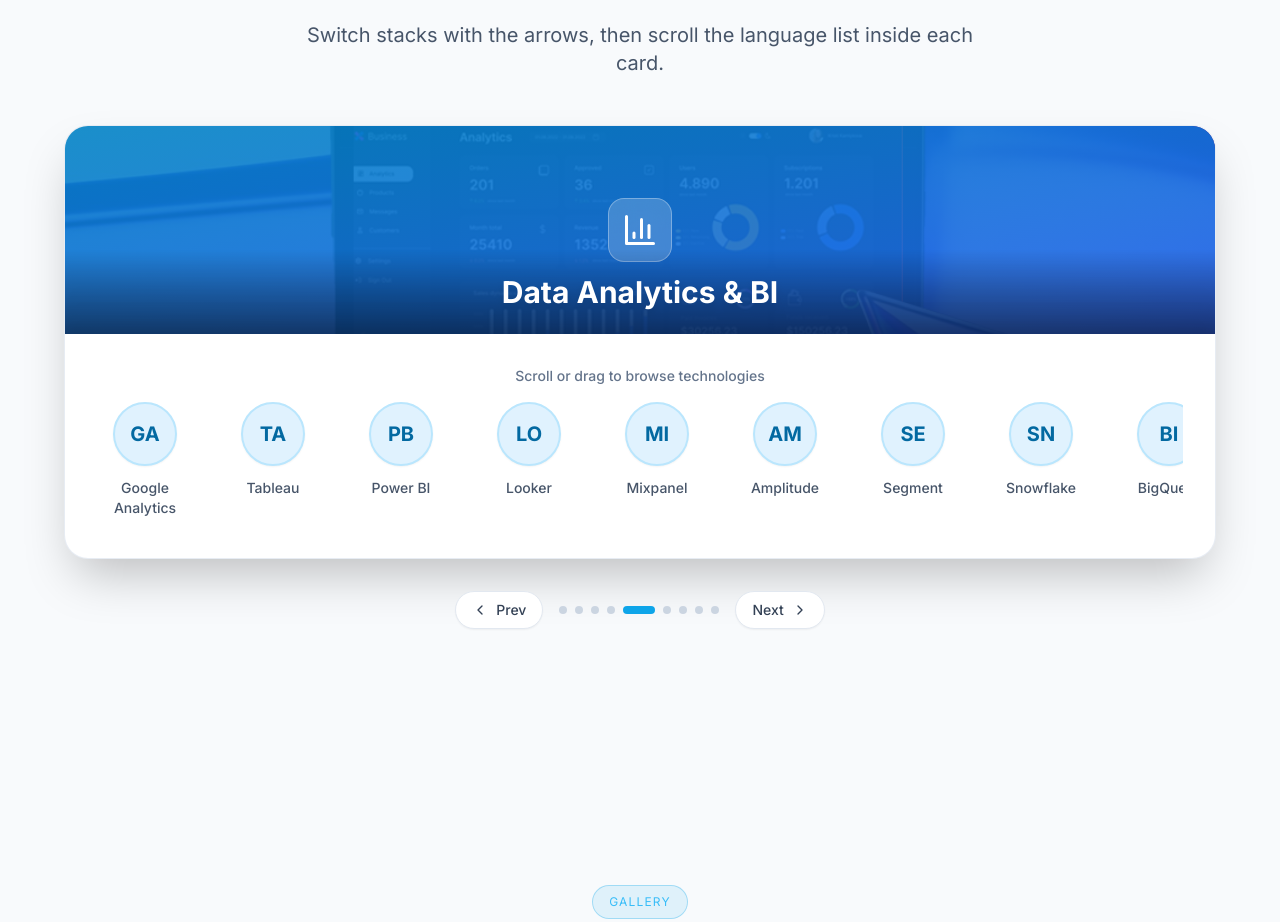
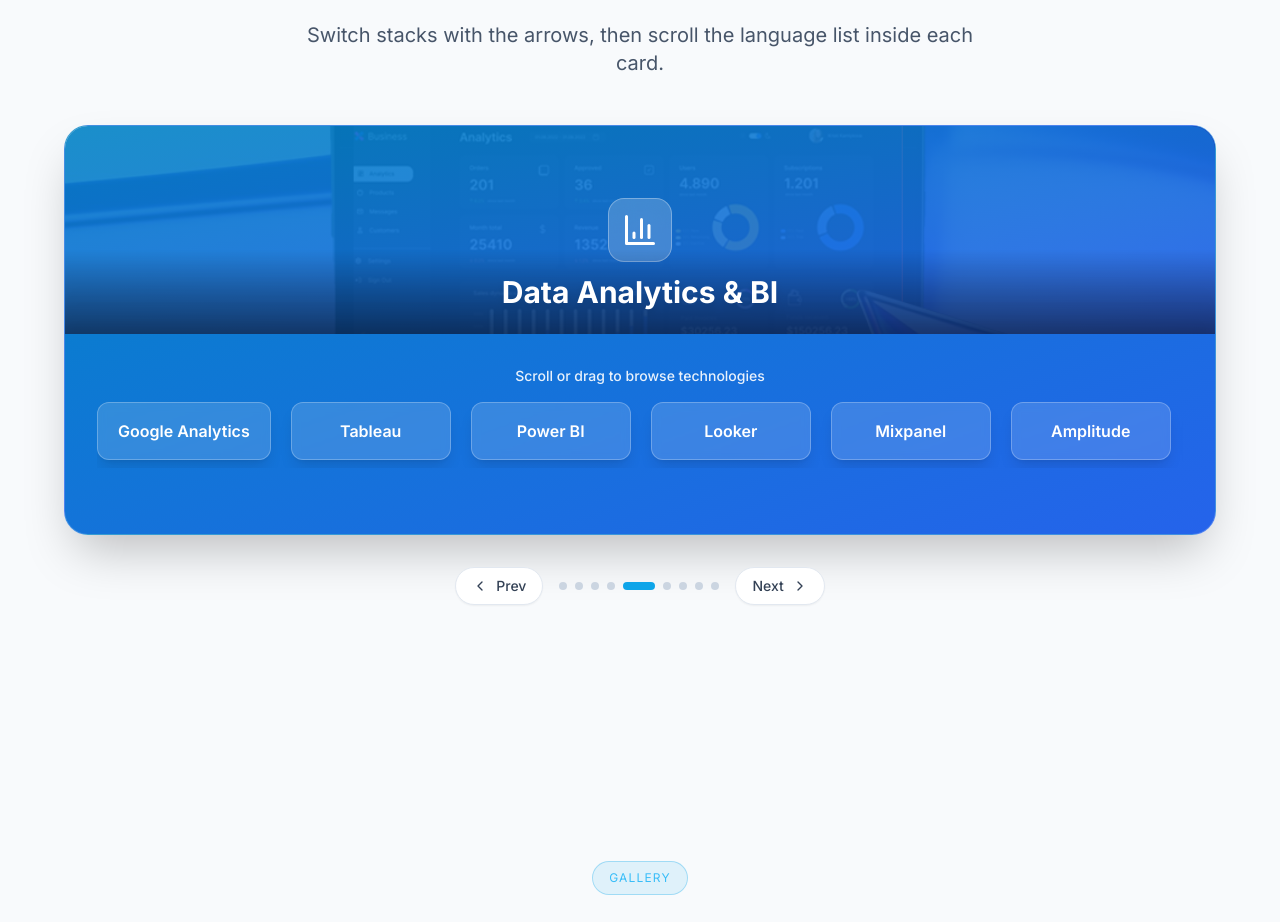
Before and after one commit to jeyliar246/tevuna2, a Next.js app: page / in a window 1280 px wide. Shown: the part 3767-4689 px from the top of the page. Built offline with nearby package versions, Linux system fonts and the light colour scheme.

Commit message:
Tech carousel: full card color, formal language cards
Card body uses category gradient (no white). Language items are small cards instead of circles.

Made-with: Cursor

```diff
--- a/components/Technologies.tsx
+++ b/components/Technologies.tsx
@@ -16,20 +16,13 @@ import {
   ChevronRight,
 } from 'lucide-react'
 
-function getInitials(name: string): string {
-  const trimmed = name.trim()
-  const parts = trimmed.split(/\s+/)
-  if (parts.length >= 2) return (parts[0][0] + parts[1][0]).toUpperCase()
-  const two = trimmed.slice(0, 2).toUpperCase().replace(/[^A-Z0-9]/g, '')
-  return two || trimmed[0]?.toUpperCase() || '?'
-}
-
 const techCategories = [
   {
     icon: Code,
     title: 'Web Development',
     image: '/assets/home-data.png',
     gradient: 'from-blue-600/90 to-cyan-600/90',
+    bodyBg: 'from-blue-600 to-cyan-600',
     technologies: [
       'HTML5',
       'CSS3',
@@ -55,6 +48,7 @@ const techCategories = [
     title: 'Mobile App Development',
     image: '/assets/mobileappdev.jpg',
     gradient: 'from-violet-600/90 to-purple-600/90',
+    bodyBg: 'from-violet-600 to-purple-600',
     technologies: [
       'React Native',
       'Flutter',
@@ -76,6 +70,7 @@ const techCategories = [
     title: 'CMS & E-Commerce',
     image: '/assets/home-analytics.png',
     gradient: 'from-amber-600/90 to-orange-600/90',
+    bodyBg: 'from-amber-600 to-orange-600',
     technologies: [
       'WordPress',
       'WooCommerce',
@@ -94,6 +89,7 @@ const techCategories = [
     title: 'Databases & Backend',
     image: '/assets/home-data.png',
     gradient: 'from-emerald-600/90 to-teal-600/90',
+    bodyBg: 'from-emerald-600 to-teal-600',
     technologies: [
       'MySQL',
       'PostgreSQL',
@@ -112,6 +108,7 @@ const techCategories = [
     title: 'Data Analytics & BI',
     image: '/assets/home-analytics.png',
     gradient: 'from-sky-600/90 to-blue-600/90',
+    bodyBg: 'from-sky-600 to-blue-600',
     technologies: [
       'Google Analytics',
       'Tableau',
@@ -130,6 +127,7 @@ const techCategories = [
     title: 'Cloud & DevOps',
     image: '/assets/home-cloud.png',
     gradient: 'from-indigo-600/90 to-blue-600/90',
+    bodyBg: 'from-indigo-600 to-blue-600',
     technologies: [
       'AWS',
       'Azure',
@@ -148,6 +146,7 @@ const techCategories = [
     title: 'Design & UI/UX Tools',
     image: '/assets/ui-ux-design.jpg',
     gradient: 'from-pink-600/90 to-rose-600/90',
+    bodyBg: 'from-pink-600 to-rose-600',
     technologies: [
       'Figma',
       'Adobe XD',
@@ -166,6 +165,7 @@ const techCategories = [
     title: 'Development Tools',
     image: '/assets/programmer.jpg',
     gradient: 'from-slate-600/90 to-slate-700/90',
+    bodyBg: 'from-slate-600 to-slate-700',
     technologies: [
       'Git',
       'GitHub',
@@ -184,6 +184,7 @@ const techCategories = [
     title: 'AI & Machine Learning',
     image: '/assets/home-ai.png',
     gradient: 'from-fuchsia-600/90 to-purple-600/90',
+    bodyBg: 'from-fuchsia-600 to-purple-600',
     technologies: [
       'OpenAI GPT',
       'Claude AI',
@@ -259,7 +260,7 @@ export default function Technologies() {
                   animate={{ opacity: 1, x: 0 }}
                   exit={{ opacity: 0, x: -40 }}
                   transition={{ type: 'spring', stiffness: 300, damping: 30 }}
-                  className="rounded-3xl overflow-hidden bg-white shadow-2xl border border-slate-200/80 flex flex-col w-full"
+                  className={`rounded-3xl overflow-hidden shadow-2xl border border-white/20 flex flex-col w-full bg-gradient-to-br ${category.bodyBg}`}
                 >
                   {/* Card header */}
                   <div className="relative h-44 md:h-52 overflow-hidden">
@@ -278,24 +279,21 @@ export default function Technologies() {
                     </h3>
                   </div>
 
-                  {/* Language carousel: circular avatars + full name, horizontal scroll */}
+                  {/* Language carousel: formal small cards, horizontal scroll */}
                   <div className="p-6 md:p-8 min-h-[200px]">
-                    <p className="text-sm font-medium text-slate-500 mb-4 text-center">
+                    <p className="text-sm font-medium text-white/90 mb-4 text-center">
                       Scroll or drag to browse technologies
                     </p>
                     <div
                       ref={langListRef}
-                      className="flex gap-6 md:gap-8 overflow-x-auto scroll-smooth snap-x snap-mandatory hide-scrollbar pb-2"
+                      className="flex gap-4 md:gap-5 overflow-x-auto scroll-smooth snap-x snap-mandatory hide-scrollbar pb-2"
                     >
                       {category.technologies.map((tech) => (
                         <div
                           key={tech}
-                          className="flex-shrink-0 snap-center flex flex-col items-center gap-3 w-20 md:w-24"
+                          className="flex-shrink-0 snap-center rounded-xl bg-white/15 backdrop-blur-sm border border-white/25 shadow-lg px-5 py-4 min-w-[140px] md:min-w-[160px] hover:bg-white/25 transition-colors"
                         >
-                          <div className="w-14 h-14 md:w-16 md:h-16 rounded-full bg-primary-100 border-2 border-primary-200 flex items-center justify-center text-primary-700 font-bold text-lg md:text-xl shadow-sm">
-                            {getInitials(tech)}
-                          </div>
-                          <span className="text-xs md:text-sm font-medium text-slate-600 text-center leading-tight">
+                          <span className="text-sm md:text-base font-semibold text-white block text-center leading-tight">
                             {tech}
                           </span>
                         </div>
```
